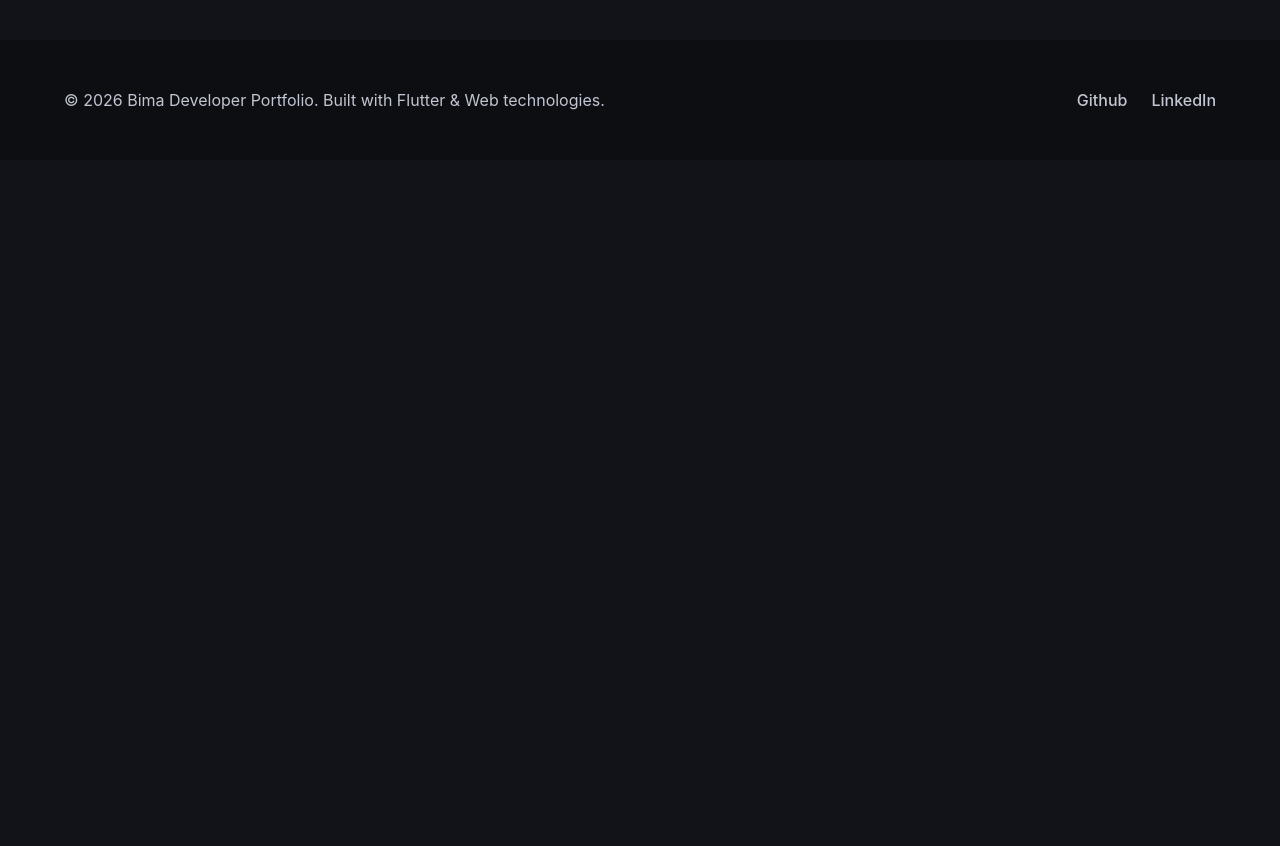
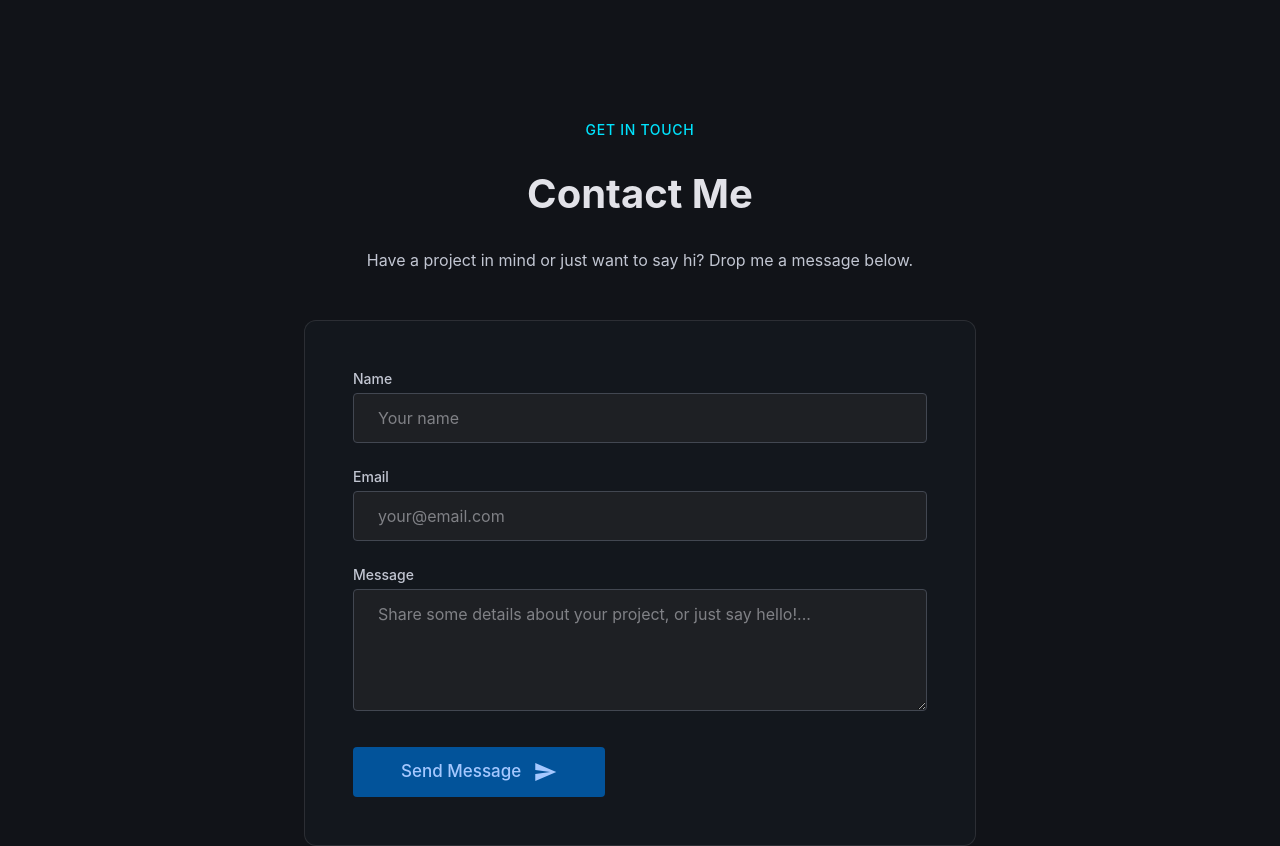
Before and after one commit to bima1313/my-website-v2, a SvelteKit app: page /about in a window 1280 px wide. Shown: the part 1020-1866 px from the top of the page. Before the commit the page ends 1180 px from the top, so only its background shows below. Built offline with nearby package versions, Linux system fonts and the light colour scheme.

Commit message:
feat: add contact me section in `about` screen

```diff
--- /dev/null
+++ b/src/lib/features/about/components/AboutSection.svelte
@@ -0,0 +1,19 @@
+<script lang="ts">
+	import img from '$lib/assets/sakagami-tomoyo.jpg';
+	import AboutContent from '$lib/features/about/components/AboutContent.svelte';
+</script>
+
+<section
+	class="mx-auto flex w-full max-w-[1280px] flex-grow flex-col justify-center gap-20 px-4 py-20 md:flex-row md:px-16"
+>
+	<div class="flex w-full justify-center md:w-1/2 md:justify-end">
+		<div class="group relative aspect-[3/4] w-full max-w-md overflow-hidden rounded-xl">
+			<img
+				class="h-full w-full object-cover opacity-80 transition-opacity duration-500 group-hover:opacity-100"
+				src={img}
+				alt="Sakagami Tomoyo"
+			/>
+		</div>
+	</div>
+	<AboutContent />
+</section>
--- /dev/null
+++ b/src/lib/features/about/components/ContactSection.svelte
@@ -0,0 +1,34 @@
+<script lang="ts">
+	import TextArea from '$lib/features/about/components/TextArea.svelte';
+	import TextInput from '$lib/features/about/components/TextInput.svelte';
+</script>
+
+<section class="mx-auto w-full max-w-[1280px] px-4 py-20 md:px-16">
+	<div class="mx-auto flex max-w-2xl flex-col gap-12">
+		<div class="flex flex-col gap-6 text-center">
+			<h3 class="text-sm font-medium tracking-wider text-secondary-container uppercase">
+				Get In Touch
+			</h3>
+			<h2 class="text-[40px] font-bold text-on-surface">Contact Me</h2>
+			<p class="text-on-surface-variant">
+				Have a project in mind or just want to say hi? Drop me a message below.
+			</p>
+		</div>
+		<form
+			class="glass-panel has-foucs:transition-all flex flex-col gap-6 rounded-xl p-12 has-focus:shadow-[0_0_20px_5px] has-focus:shadow-secondary-container/10 has-focus:duration-300"
+		>
+			<TextInput title="name" placeholder="Your name" />
+			<TextInput title="email" placeholder="your@email.com" type="email" />
+			<TextArea
+				title="message"
+				placeholder="Share some details about your project, or just say hello!..."
+			/>
+			<button
+				type="submit"
+				class="mt-3 flex items-center gap-3 self-center rounded-[0.25rem] bg-hyper-blue px-12 py-3 text-[17px] font-medium text-night-snow transition-colors duration-200 ease-in-out hover:bg-primary-fixed hover:text-on-primary md:self-start"
+				>Send Message
+				<span class="material-icons">send</span></button
+			>
+		</form>
+	</div>
+</section>
--- /dev/null
+++ b/src/lib/features/about/components/TextArea.svelte
@@ -0,0 +1,20 @@
+<script lang="ts">
+	import { capitalize } from '$lib/features/about/utils/capitalize';
+
+	let {
+		title,
+		placeholder,
+		rows = 4
+	}: { title: string; placeholder: string; rows?: number } = $props();
+</script>
+
+<div class="flex flex-col gap-1">
+	<label class="text-sm font-medium text-on-surface-variant" for={title}>{capitalize(title)}</label>
+	<textarea
+		class="rounded-[0.25rem] border border-midnight-sky bg-surface-container px-6 py-3 text-on-surface transition-colors outline-none focus:border-2 focus:border-secondary"
+		name={title}
+		id={title}
+		{placeholder}
+		{rows}
+	></textarea>
+</div>
--- /dev/null
+++ b/src/lib/features/about/components/TextInput.svelte
@@ -0,0 +1,20 @@
+<script lang="ts">
+	import { capitalize } from '$lib/features/about/utils/capitalize';
+
+	let {
+		title,
+		placeholder,
+		type = 'text'
+	}: { title: string; placeholder: string; type?: string } = $props();
+</script>
+
+<div class="flex flex-col gap-1">
+	<label class="text-sm font-medium text-on-surface-variant" for={title}>{capitalize(title)}</label>
+	<input
+		class="rounded-[0.25rem] border border-midnight-sky bg-surface-container px-6 py-3 text-on-surface transition-colors outline-none focus:border-2 focus:border-secondary"
+		{type}
+		name={title}
+		id={title}
+		{placeholder}
+	/>
+</div>
--- /dev/null
+++ b/src/lib/features/about/utils/capitalize.ts
@@ -0,0 +1,6 @@
+export function capitalize(text: string) {
+	const uppercase = text.at(0)!.toUpperCase();
+	const lowercase = text.slice(1).toLowerCase();
+
+	return uppercase + lowercase;
+}
--- a/src/routes/about/+page.svelte
+++ b/src/routes/about/+page.svelte
@@ -1,21 +1,9 @@
 <script lang="ts">
-	import img from '$lib/assets/sakagami-tomoyo.jpg';
-	import AboutContent from '$lib/features/about/components/AboutContent.svelte';
+	import AboutSection from '$lib/features/about/components/AboutSection.svelte';
+	import ContactSection from '$lib/features/about/components/ContactSection.svelte';
 </script>
 
 <main class="flex flex-grow flex-col">
-	<section
-		class="mx-auto flex w-full max-w-[1280px] flex-grow flex-col justify-center gap-20 px-4 py-20 md:flex-row md:px-16"
-	>
-		<div class="flex w-full justify-center md:w-1/2 md:justify-end">
-			<div class="group relative aspect-[3/4] w-full max-w-md overflow-hidden rounded-xl">
-				<img
-					class="h-full w-full object-cover opacity-80 transition-opacity duration-500 group-hover:opacity-100"
-					src={img}
-					alt="Sakagami Tomoyo"
-				/>
-			</div>
-		</div>
-		<AboutContent />
-	</section>
+	<AboutSection />
+	<ContactSection />
 </main>
--- a/src/routes/layout.css
+++ b/src/routes/layout.css
@@ -8,11 +8,15 @@
 	--color-secondary-container: #00e3fd;
 	--color-tertiary: #e9c400;
 	--color-mint-green: #a7f3d0;
+	--color-midnight-sky: #424751;
+	--color-hyper-blue: #02539a;
+	--color-night-snow: #a5c8ff;
 	/*surface colors*/
 	--color-surface: #111318;
 	--color-surface-lowest: #0c0e12;
 	--color-surface-low: #1a1c20;
 	--color-surface-high: #282a2e;
+	--color-surface-container: #1e2024;
 	/*Text colors*/
 	--color-on-surface: #e2e2e8;
 	--color-on-surface-variant: #c2c6d2;
```
